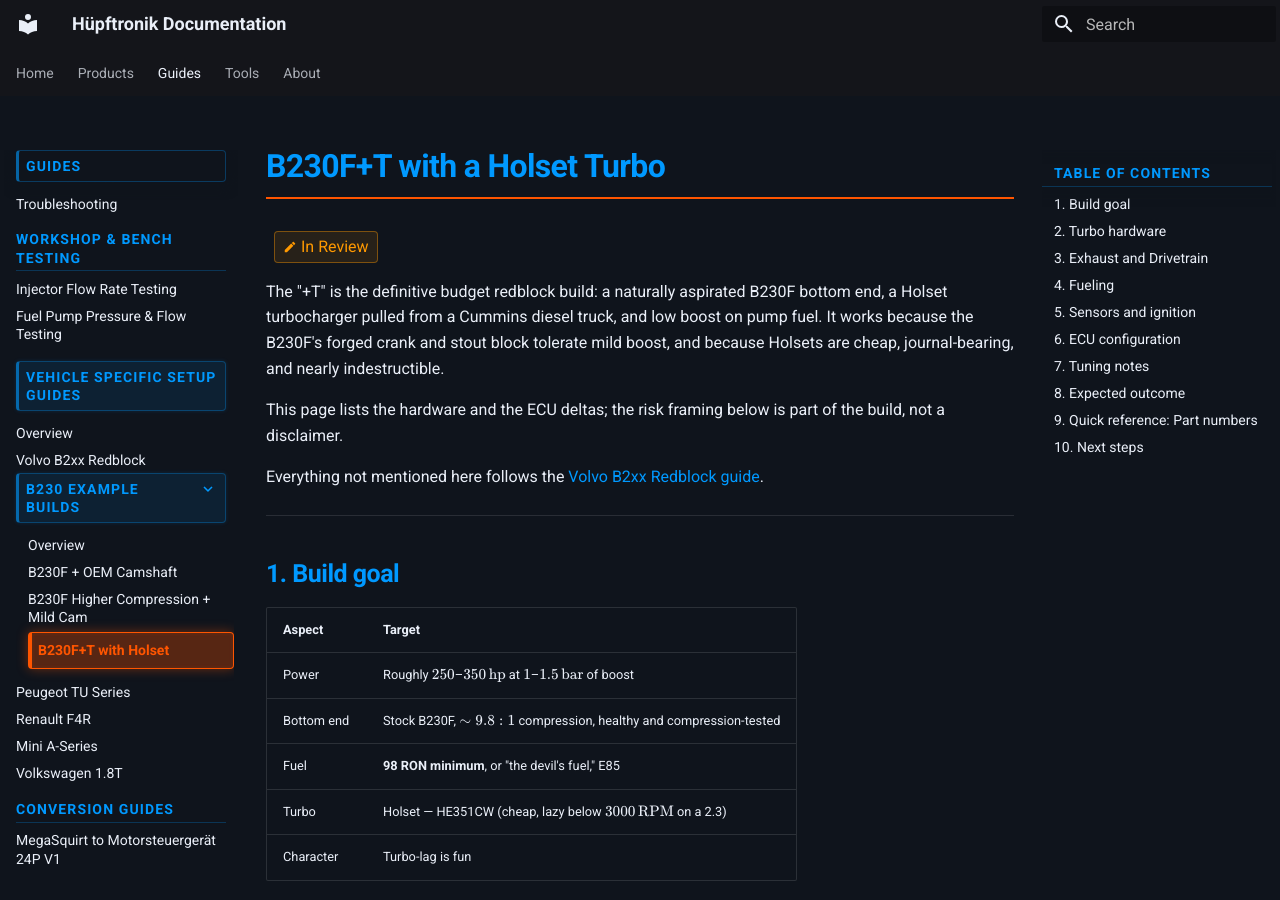
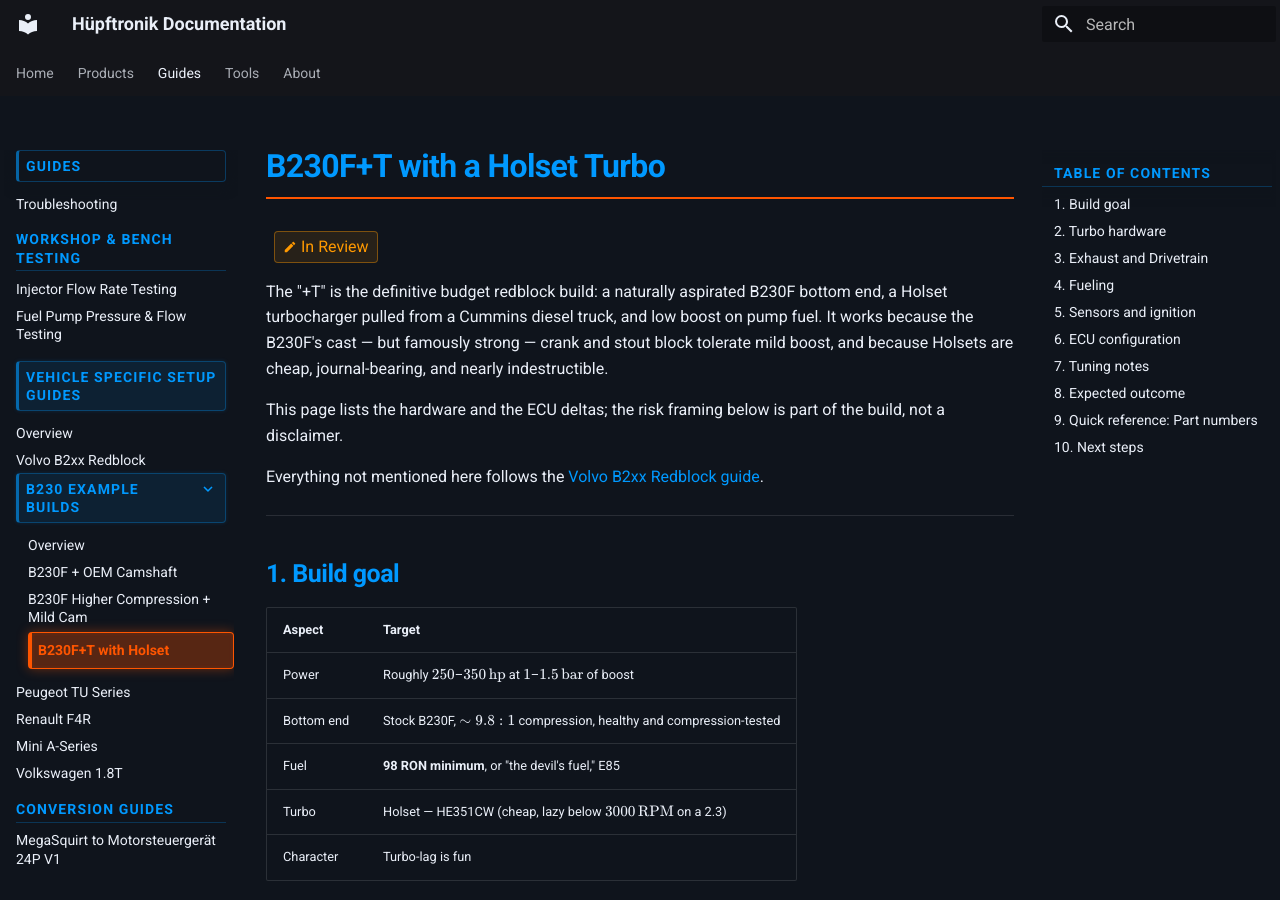
Before and after one commit to martijn4313/hupftronik-docs, an MkDocs documentation site: the page built from docs/guides/setup/specific/b230-examples/b230ft-holset.md, in a window 1280 px wide and 900 px high. Built offline with MkDocs 1.6.1 and Material for MkDocs 9.7.7, drawn with Linux system fonts in a browser that asks for light colours.

Commit message:
Correct B230F crank material: cast, not forged
Per review feedback on PR #32 — the B230F crankshaft is cast (though
famously strong), not forged.

Co-Authored-By: Claude Fable 5 <noreply@anthropic.com>
Claude-Session: https://claude.ai/code/session_01N6oaUnNB2bX3GGkSBJRXzp

```diff
--- a/docs/guides/setup/specific/b230-examples/b230ft-holset.md
+++ b/docs/guides/setup/specific/b230-examples/b230ft-holset.md
@@ -3,7 +3,7 @@
 
 The "+T" is the definitive budget redblock build: a naturally aspirated B230F bottom end, a
 Holset turbocharger pulled from a Cummins diesel truck, and low boost on pump fuel. It works
-because the B230F's forged crank and stout block tolerate mild boost, and because Holsets are
+because the B230F's cast — but famously strong — crank and stout block tolerate mild boost, and because Holsets are
 cheap, journal-bearing, and nearly indestructible.
 
 This page lists the hardware and the ECU deltas; the risk framing below is part of the build, not a disclaimer.
```
